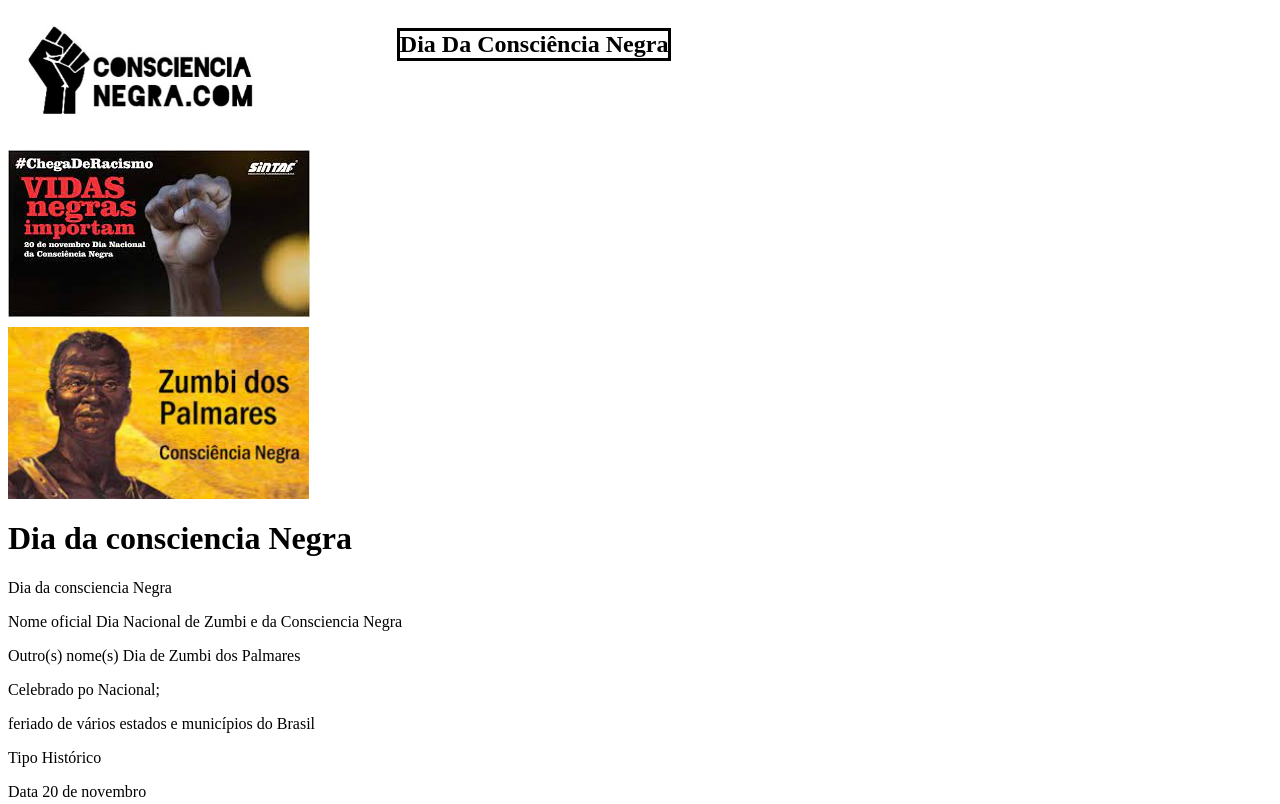
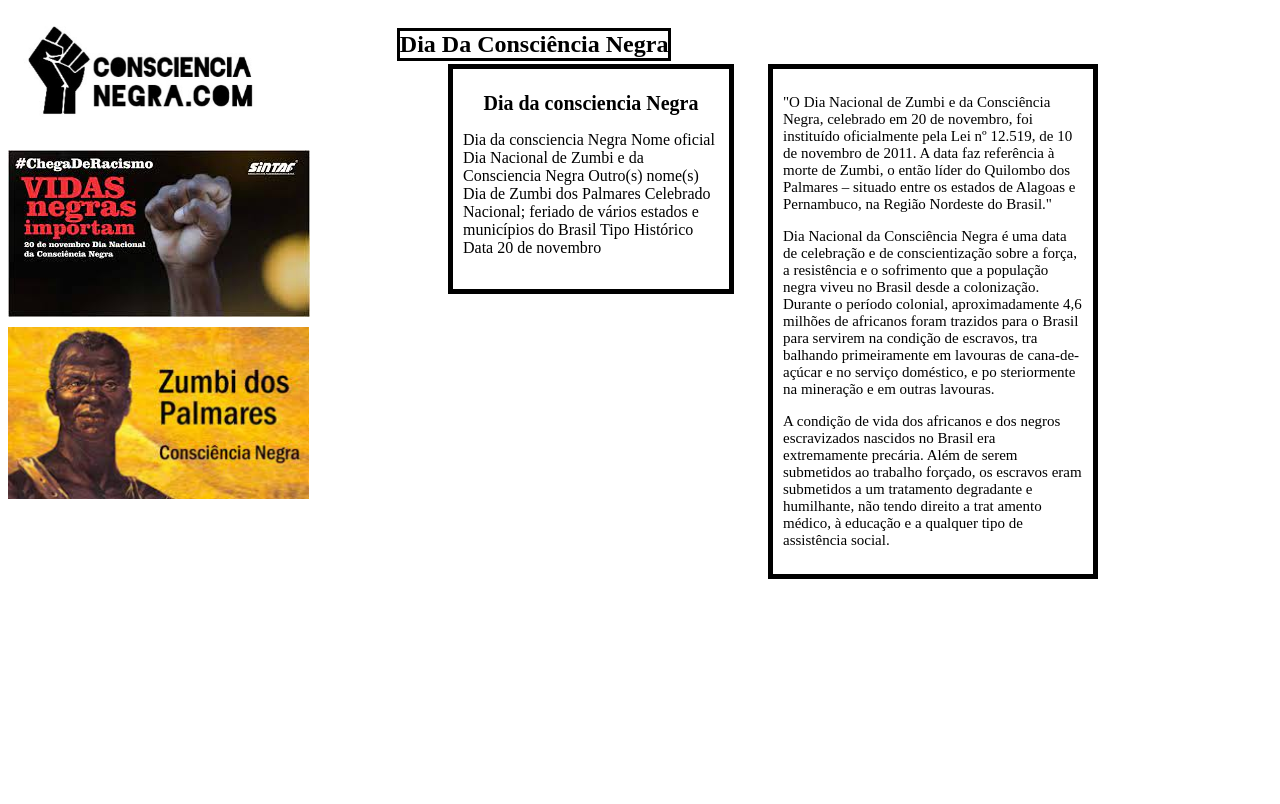
Before and after one commit to jvalderi/consciencia-negra-, a plain HTML site: page index.html in a window 1280 px wide. Shown: the top 804 px of the page. Drawn offline with Linux system fonts and the light colour scheme.

Commit message:
Update index.html

```diff
--- a/index.html
+++ b/index.html
@@ -1,8 +1,12 @@
 <!DOCTYPE html>
 <html>
     <head>
+        <meta charset="UTF-8"/>
         <title>consciênciaNegra.com</title>
         <style>
+            body {
+                background: #FFFFFF;
+            }
             .logo img {
                 width: 20%;
                 padding: 0 10px;
@@ -18,6 +22,35 @@
                 display: block;
                 margin: 10px 0;
             }
+            .texto1 {
+                position: absolute;
+                left: 35%;
+                top: 8%;
+                text-align: center;
+                border: 5px black solid;
+                width: 20%;
+                height: 25%;
+                padding: 10px;
+                overflow-wrap: break-word;
+            }
+            .texto1 h1 {
+                font-size: 20px;
+            }
+            .texto1 p {
+                text-align: left;
+            }
+
+            .texto2 {
+                position: absolute;
+                top: 8%;
+                left: 60%;
+                border: 5px black solid;
+                width: 300px;
+                padding: 10px;
+            }
+            .texto2 p {
+                font-size: 15px;
+            }
         </style>
     </head>
     <body>
@@ -30,13 +63,13 @@
         <main>
             <div class="texto1">
                 <h1> Dia da consciencia Negra</h1>
-                <p> Dia da consciencia Negra</p>
-                <p> Nome oficial Dia Nacional de Zumbi e da Consciencia Negra</p>
-                <p> Outro(s) nome(s) Dia de Zumbi dos Palmares</p>
-                <p> Celebrado po Nacional; </p>
-                <p> feriado de vários estados e municípios do Brasil </p>
-                <p> Tipo Histórico </p>
-                <p> Data 20 de novembro </p>
+                <p> Dia da consciencia Negra
+                   Nome oficial Dia Nacional de Zumbi e da Consciencia Negra
+                   Outro(s) nome(s) Dia de Zumbi dos Palmares
+                   Celebrado  Nacional;
+                   feriado de vários estados e municípios do Brasil
+                   Tipo Histórico
+                   Data 20 de novembro </p>
             </div>
             <div class="texto2">
                                <p>"O Dia Nacional de Zumbi e da Consciência Negra, celebrado em 20 de
@@ -55,7 +88,6 @@
                 extremamente precária. Além de serem submetidos ao trabalho forçado, os escravos
                 eram submetidos a um tratamento degradante e humilhante, não tendo direito a trat
                 amento médico, à educação e a qualquer tipo de assistência social.</p>
-
             </div>
         </main>
     </body>
```
